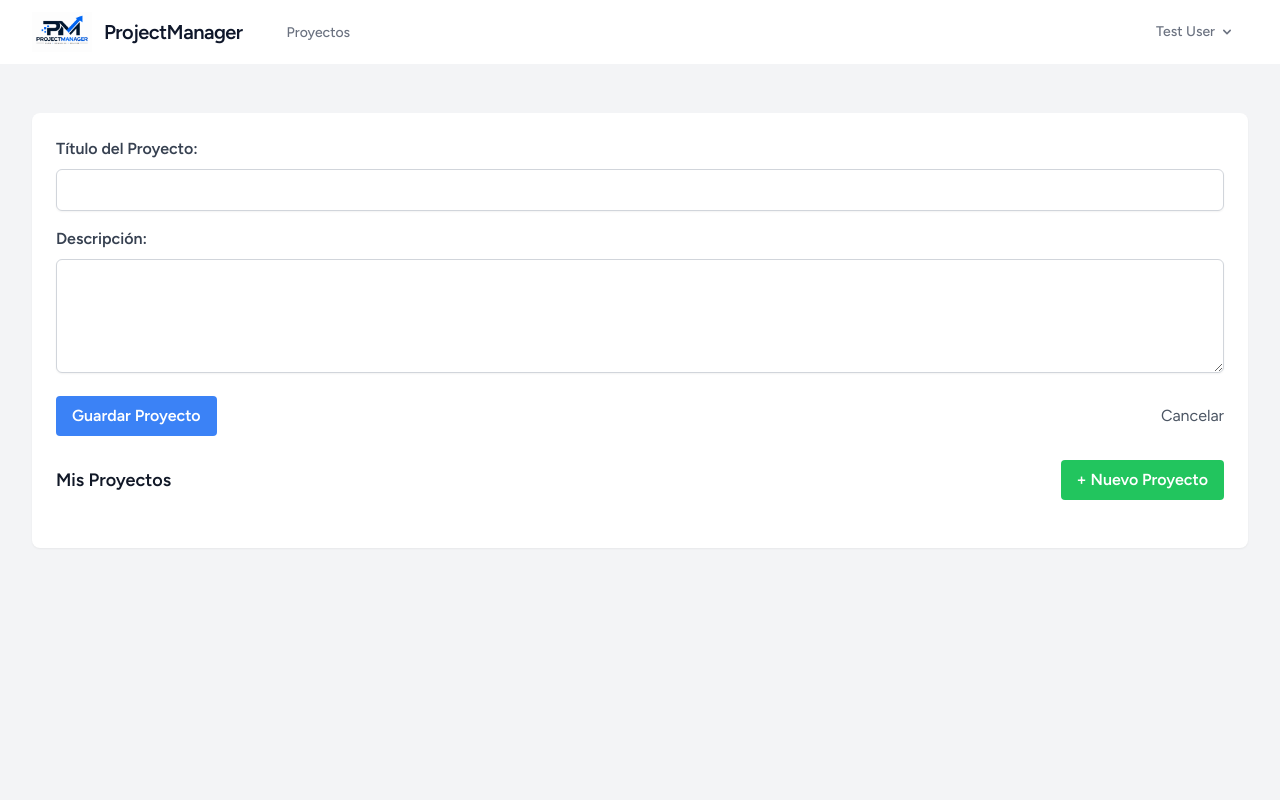
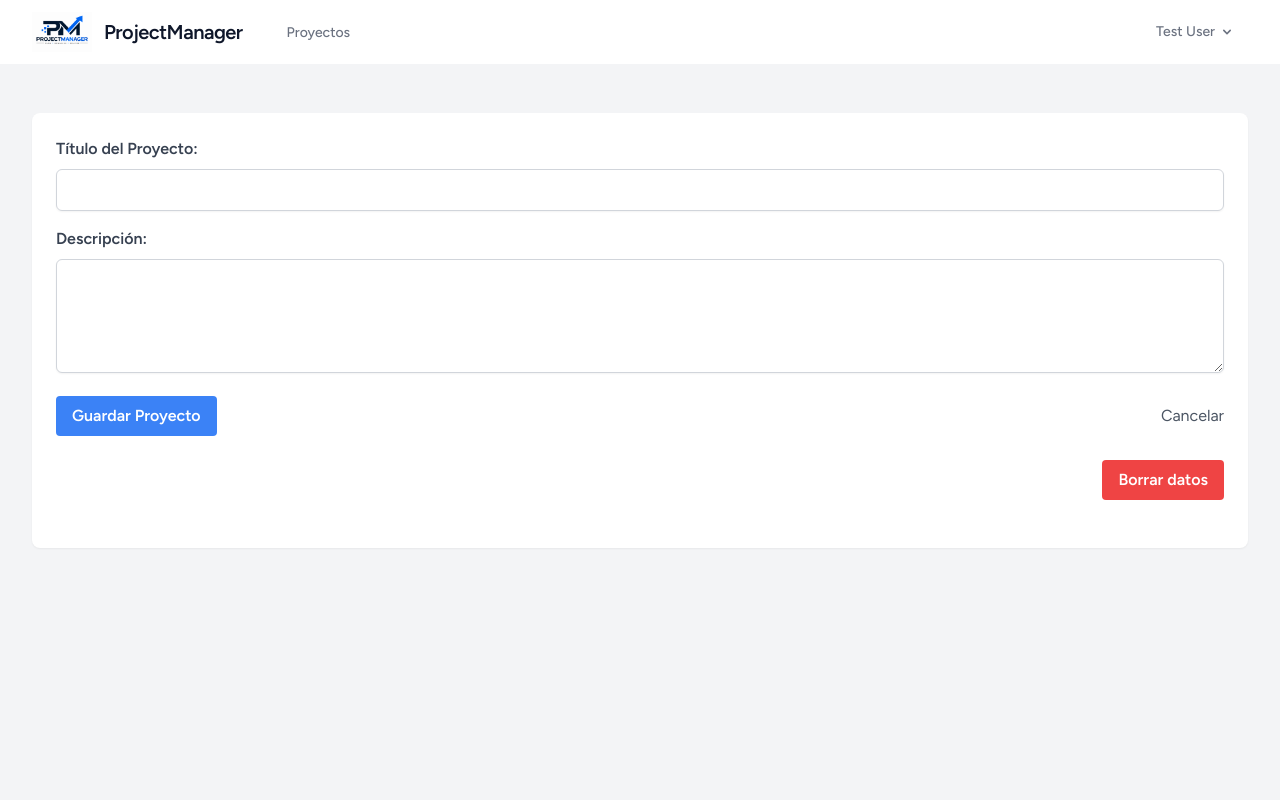
Before and after one commit to LegendAdventure/Practica-Laravel, a Laravel app: page /projects/create in a window 1280 px wide. Run offline with Laravel 12, Linux system fonts and the light colour scheme; a user stored in the database is signed in; data comes from the database, SQL or seed files in the repository; style sheets or scripts are compiled from the project's sources.

Commit message:
Ultima revisión sobre bugs

```diff
--- a/resources/views/projects/create.blade.php
+++ b/resources/views/projects/create.blade.php
@@ -47,9 +47,9 @@
 
                     <!-- Este bloque estaba dentro del form. Ahora está fuera, donde corresponde -->
                     <div class="flex justify-between items-center mb-6 mt-6">
-                        <h3 class="text-lg font-bold">Mis Proyectos</h3>
-                        <a href="{{ route('projects.create') }}" class="bg-green-500 hover:bg-green-700 text-white font-bold py-2 px-4 rounded">
-                            + Nuevo Proyecto
+                        <h3 class="text-lg font-bold">  </h3>
+                        <a href="{{ route('projects.create') }}" class="bg-red-500 hover:bg-red-700 text-white font-bold py-2 px-4 rounded">
+                            Borrar datos
                         </a>
                     </div>
 
--- a/resources/views/projects/edit.blade.php
+++ b/resources/views/projects/edit.blade.php
@@ -1,4 +1,4 @@
-<x-app-layout>
+    <x-app-layout>
     <x-slot name="header">
         <h2 class="font-semibold text-xl text-gray-800 leading-tight">
             {{ __('Editar Proyecto') }}
```
Also changed, not shown: package-lock.json.
